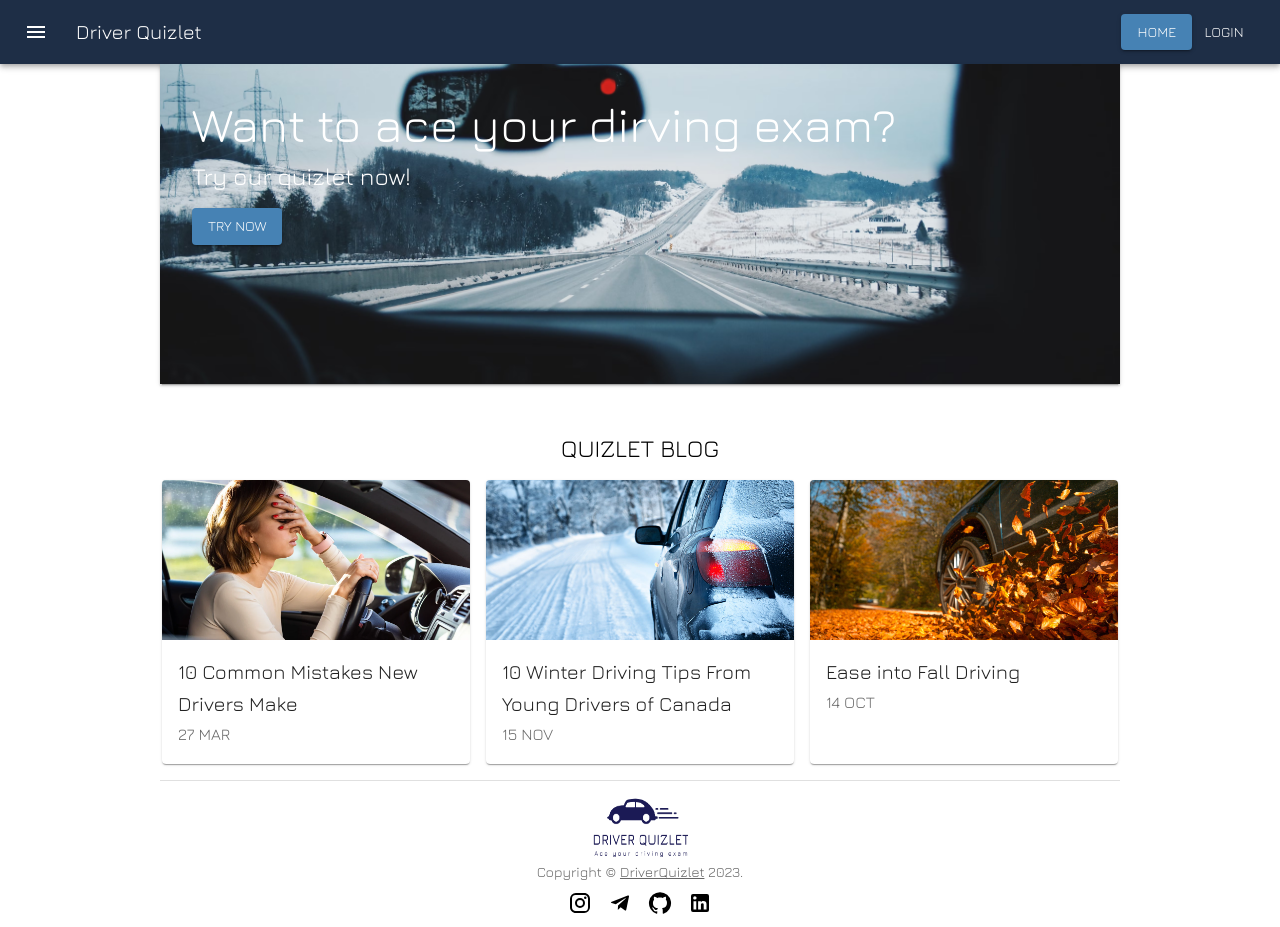
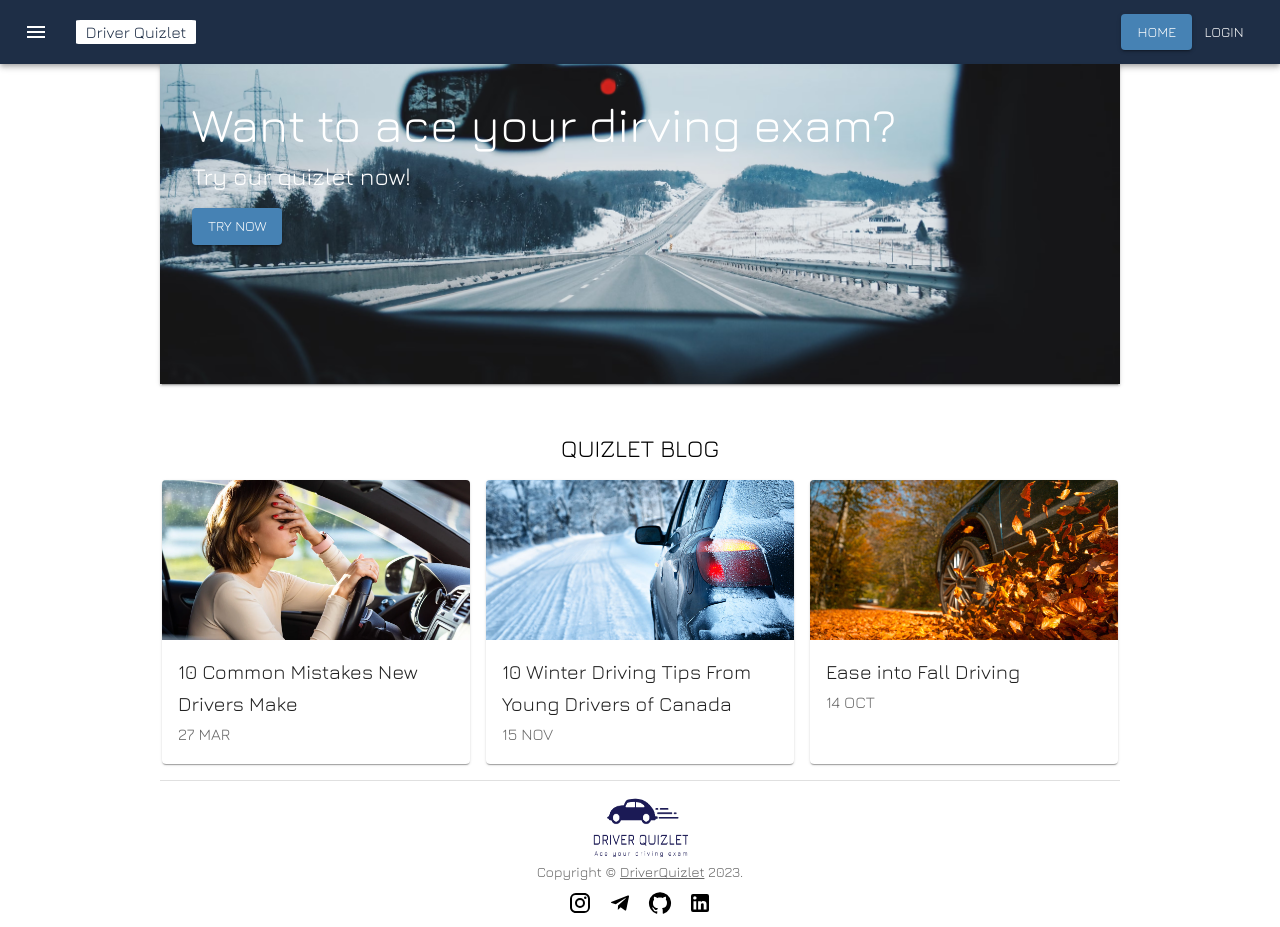
Before and after one commit to allentsangdev/driver-exam-helper, a React (Create React App) app in the folder helper/: page / in a window 1280 px wide. Built offline with nearby package versions, Linux system fonts and the light colour scheme.

Commit message:
update logo cursor

```diff
--- a/helper/src/components/Navbar.jsx
+++ b/helper/src/components/Navbar.jsx
@@ -21,9 +21,9 @@ export default function Navbar() {
           >
             <MenuIcon />
           </IconButton>
-          <Typography variant="h6" component="div" sx={{ flexGrow: 1 }}>
-            Driver Quizlet
-          </Typography>
+          <Box sx={{ flexGrow: 1}}>
+          <Typography textAlign='center' borderRadius='4%' bgcolor='white' color='#1e2e46' width='120px' sx={{cursor:'default'}} > Driver Quizlet </Typography>
+          </Box>
           <Link to="/" style={{color: 'white', textDecoration: 'none'}}> <Button variant="contained" sx={{backgroundColor:"#4682B4"}}>HOME</Button></Link>
           <Button color="inherit">Login</Button>
         </Toolbar>
```
